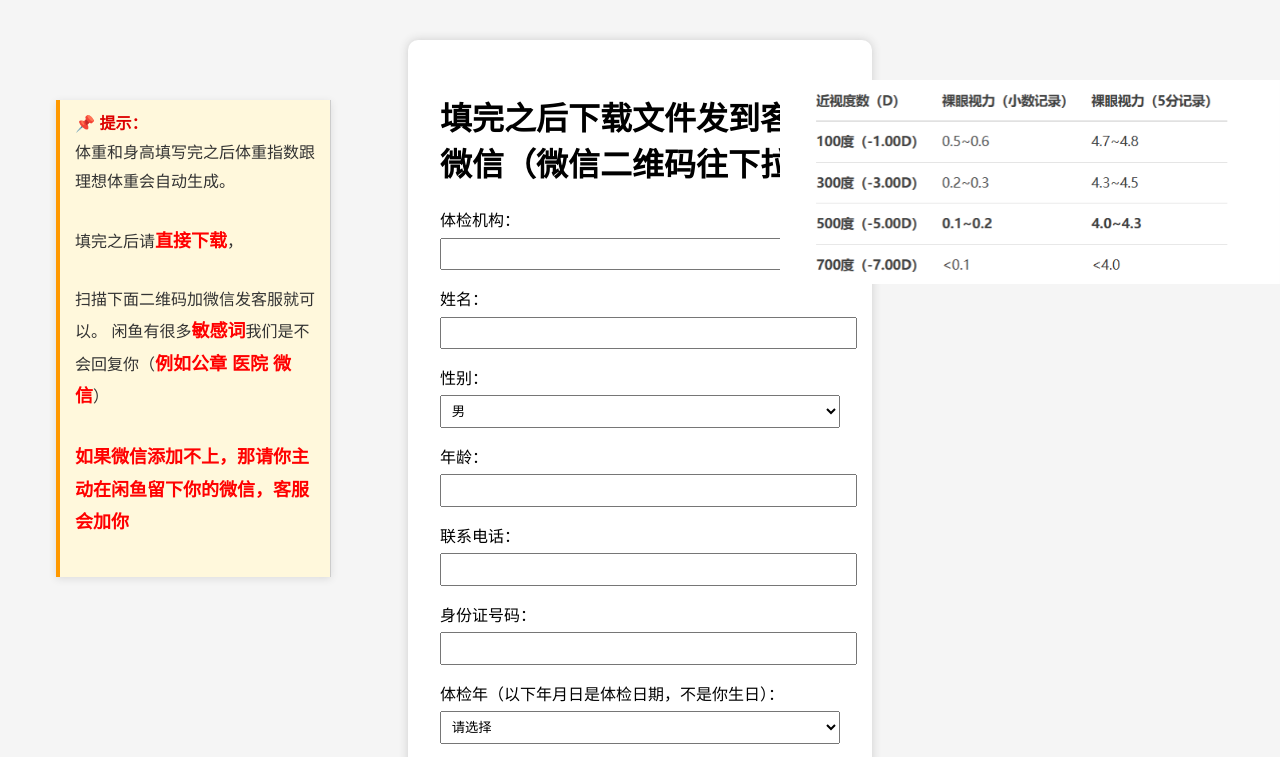
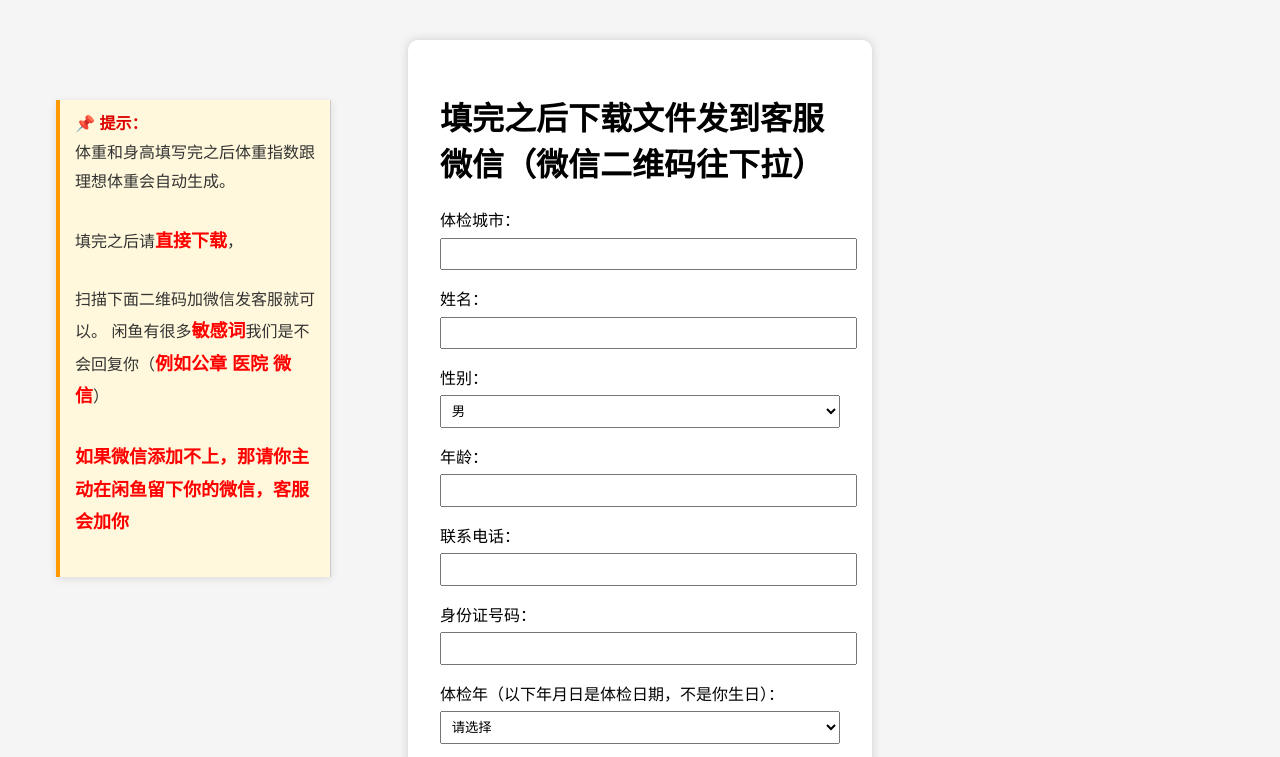
Before and after one commit to 27341548/health-form, a plain HTML site: page index.html in a window 1280 px wide. Shown: the top 757 px of the page. Drawn offline with Linux system fonts and the light colour scheme.

Commit message:
Update index.html

```diff
--- a/index.html
+++ b/index.html
@@ -9,7 +9,7 @@
   <div class="container">
     <h1>填完之后下载文件发到客服微信（微信二维码往下拉）</h1>
     <form id="healthForm">
-      <label>体检机构：<input type="text" name="体检机构" required /></label>
+      <label>体检城市：<input type="text" name="体检城市" required /></label>
       <label>姓名：<input type="text" name="姓名" required /></label>
       <label>性别：
         <select name="性别" required>
@@ -93,6 +93,11 @@
 
       <label>左眼（ 近视看右上角图填 不近视就填5.0 ）：<input type="text" name="左眼" required /></label>
       <label>右眼（ 近视看右上角图填 不近视就填5.0）：<input type="text" name="右眼" required /></label>
+
+      <div style="text-align: center; margin-top: 10px;">
+  <img src="vision.png" alt="youce" width="300" />
+</div>
+
       <button type="submit">生成 CSV 文件</button>
 <div style="text-align: center; margin-top: 30px;">
   <p>📱 微信扫码联系我：</p>
@@ -126,13 +131,6 @@
 </div>
 
 <script src="script.js"></script>
-<div style="
-  position: fixed;
-  top: 80px;
-  right: 0px;
-  z-index: 999;
-">
-  <img src="youce.png" alt="视力参考" width="500" />
-</div>
+
 </body>
 </html>
```
